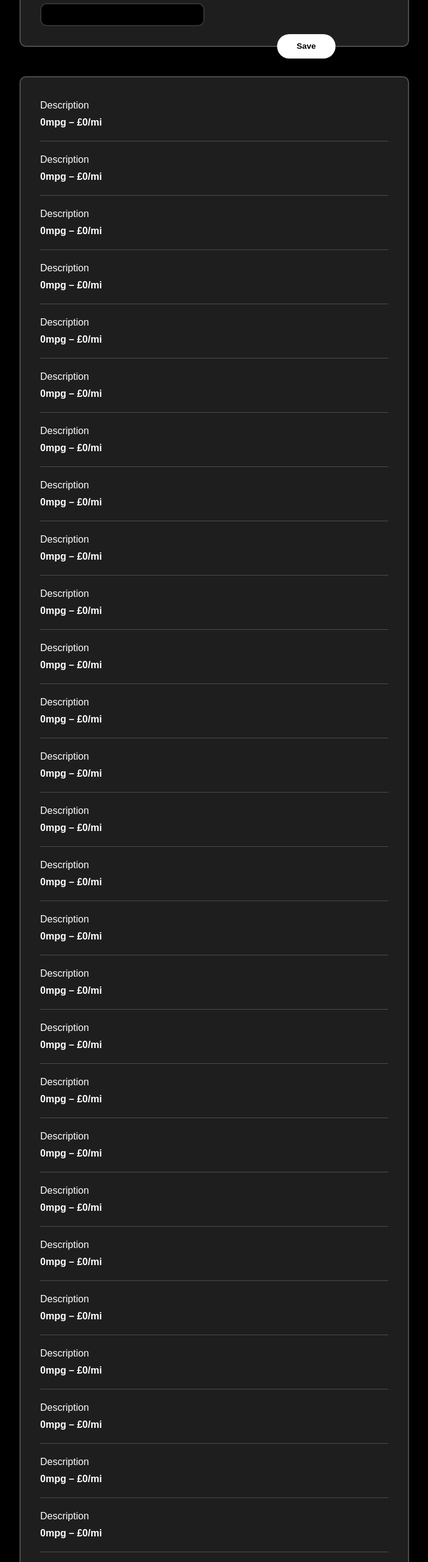
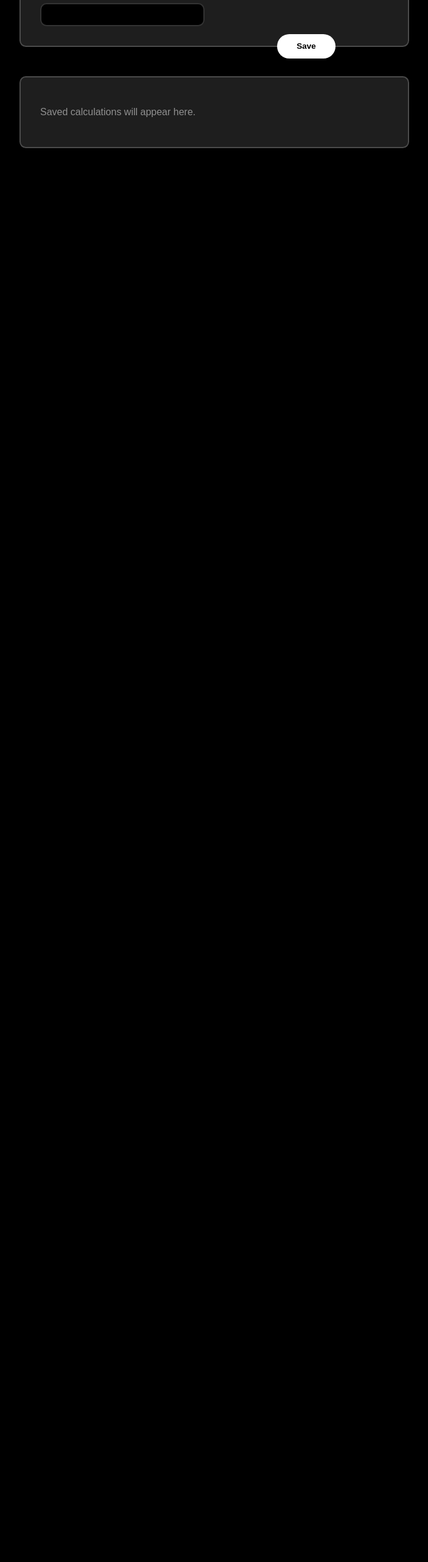
Before and after one commit to robertbckly/mpg-calculator-new, a React (Vite) app: page / in a window 1280 px wide. Shown: the part 235-2797 px from the top of the page at 61% size, without its empty margins (288-991 px from the left). After the commit the page ends 800 px from the top, so only its background shows below. Built offline with nearby package versions, Linux system fonts and the light colour scheme.

Commit message:
feat: implement save + retrieve

```diff
--- a/src/components/app.tsx
+++ b/src/components/app.tsx
@@ -1,10 +1,12 @@
-import React, { useState } from 'react';
+import React, { useEffect, useState } from 'react';
+import { v4 as uuid } from 'uuid';
+import { Record as RecordT } from '../common/types/record';
 import MainForm from './main-form/main-form';
 import OutputDisplay from './output-display/output-display';
-import { Record as RecordT } from '../common/types/record';
+import Record from './record/record';
 import './app.css';
-import Record from './record/record';
 
+const LOCAL_STORAGE_NAME = 'recordList';
 const INIT_INPUT_DATA: RecordT = Object.freeze({
   id: null,
   volume: null,
@@ -16,6 +18,21 @@ const INIT_INPUT_DATA: RecordT = Object.freeze({
 export default function App() {
   const [inputData, setInputData] = useState<RecordT>(INIT_INPUT_DATA);
   const [recordList, setRecordList] = useState<RecordT[]>([]);
+  const [synced, setSynced] = useState(false);
+
+  useEffect(() => {
+    // Sync state with storage on first load
+    if (!synced) {
+      const serialisedRecords = window.localStorage.getItem(LOCAL_STORAGE_NAME);
+      if (serialisedRecords?.length) setRecordList(JSON.parse(serialisedRecords));
+      setSynced(true);
+    } else {
+      // Sync storage with state on change
+      window.localStorage.setItem(LOCAL_STORAGE_NAME, JSON.stringify(recordList));
+    }
+  }, [synced, recordList]);
+
+  const resetInput = () => setInputData(INIT_INPUT_DATA);
 
   const handleInputChange = (input: string, value: any) => {
     // Needs runtime validation (using browser APIs)
@@ -27,132 +44,38 @@ export default function App() {
     setInputData((data) => ({ ...data, [input]: castValue }));
   };
 
-  const handleSave = () => alert('Saving not implemented yet :-(');
+  const handleSave = () => {
+    const newRecord: RecordT = { ...inputData, id: uuid() };
+    setRecordList((records) => ([...records, newRecord]));
+    resetInput();
+  };
+
+  const handleDelete = (id: RecordT['id']) => {
+    if (!id) return;
+    setRecordList((records) => records.filter((record) => record.id !== id));
+  };
 
   return (
     <main>
+
       <article className="container container--calculator">
         <MainForm value={inputData} onChange={handleInputChange} />
-
         <OutputDisplay data={inputData} />
-
-        <button className="save-button" type="button" onClick={handleSave}>
-          Save
-        </button>
+        <button className="save-button" type="button" onClick={handleSave}>Save</button>
       </article>
 
       <article className="container container--records">
-        {recordList.length
+        {!recordList.length
           ? <p className="hint">Saved calculations will appear here.</p>
-          : (
-            <>
-              <Record data={INIT_INPUT_DATA} />
-              <Record data={INIT_INPUT_DATA} />
-              <Record data={INIT_INPUT_DATA} />
-              <Record data={INIT_INPUT_DATA} />
-              <Record data={INIT_INPUT_DATA} />
-              <Record data={INIT_INPUT_DATA} />
-              <Record data={INIT_INPUT_DATA} />
-              <Record data={INIT_INPUT_DATA} />
-              <Record data={INIT_INPUT_DATA} />
-              <Record data={INIT_INPUT_DATA} />
-              <Record data={INIT_INPUT_DATA} />
-              <Record data={INIT_INPUT_DATA} />
-              <Record data={INIT_INPUT_DATA} />
-              <Record data={INIT_INPUT_DATA} />
-              <Record data={INIT_INPUT_DATA} />
-              <Record data={INIT_INPUT_DATA} />
-              <Record data={INIT_INPUT_DATA} />
-              <Record data={INIT_INPUT_DATA} />
-              <Record data={INIT_INPUT_DATA} />
-              <Record data={INIT_INPUT_DATA} />
-              <Record data={INIT_INPUT_DATA} />
-              <Record data={INIT_INPUT_DATA} />
-              <Record data={INIT_INPUT_DATA} />
-              <Record data={INIT_INPUT_DATA} />
-              <Record data={INIT_INPUT_DATA} />
-              <Record data={INIT_INPUT_DATA} />
-              <Record data={INIT_INPUT_DATA} />
-              <Record data={INIT_INPUT_DATA} />
-              <Record data={INIT_INPUT_DATA} />
-              <Record data={INIT_INPUT_DATA} />
-              <Record data={INIT_INPUT_DATA} />
-              <Record data={INIT_INPUT_DATA} />
-            </>
-          )}
+          : recordList.map((record) => (
+            <Record
+              key={record.id}
+              data={record}
+              onDelete={handleDelete}
+            />
+          ))}
       </article>
+
     </main>
   );
 }
-
-// BITS FROM BEFORE...
-
-// const LOCAL_STORAGE_NAME = 'recordList';
-
-// const [recordList, setRecordList] = useState<RecordT[]>([]);
-// const [synced, setSynced] = useState(false);
-// const [savingOpen, setSavingOpen] = useState(false);
-
-// useEffect(() => {
-//   // No state; so sync state with storage
-//   if (!synced) {
-//     const storedRecords = JSON.parse(window.localStorage.getItem(LOCAL_STORAGE_NAME));
-//     if (storedRecords?.length) setRecordList(storedRecords);
-//     setSynced(true);
-//     return;
-//   }
-//   // State updated; so sync storage with state
-//   window.localStorage.setItem(LOCAL_STORAGE_NAME, JSON.stringify(recordList));
-// }, [recordList, synced]);
-
-// /**
-//  * Resets input form. Only clears input data if a record with ID is already saved
-//  * (to prevent data loss).
-//  *
-//  * Deleting a record will clear input data because the `recordList` state value will
-//  * still contain the record object at the time of calling `resetInput()`.
-//  *
-//  * @param force force input data to be cleared
-//  */
-// const resetInput = (force = false) => {
-//   const recordIsSaved = recordList.findIndex((record) => record.id === inputData.id) >= 0;
-//   if (recordIsSaved || force) setInputData(INIT_INPUT_DATA);
-//   setSavingOpen(false);
-// };
-
-// const saveRecord = () => {
-//   const { id } = inputData;
-//   if (id) {
-//     // Update existing Record
-//     setRecordList((list) => {
-//       const newList = [...list];
-//       const indexToReplace = newList.findIndex((record) => record.id === id);
-//       newList[indexToReplace] = { ...inputData, id };
-//       return newList;
-//     });
-//   } else {
-//     // Create new Record
-//     setRecordList((exRecordList) => [...exRecordList, { ...inputData, id: uuid() }]);
-//   }
-
-//   resetInput(true);
-// };
-// /**
-//  * Handles save button's dual behaviour:
-//  * - first click: expand form (via `savingOpen`)
-//  * - second click: finally save all details
-//  */
-// const handleSave = () => {
-//   if (!savingOpen) setSavingOpen(true);
-//   else saveRecord();
-// };
-
-// const handleEdit = (id: string) => {
-//   setInputData(recordList.filter((record) => record.id === id)[0]);
-//   setSavingOpen(true);
-// };
-
-// const handleDelete = (id: string) => {
-//   setRecordList((list) => list.filter((record) => record.id !== id));
-//   resetInput();
-// };
--- a/src/components/record/record.tsx
+++ b/src/components/record/record.tsx
@@ -5,17 +5,18 @@ import './record.css';
 
 type RecordProps = {
   data: RecordT;
-  // onEdit: (id: string) => void;
-  // onDelete: (id: string) => void;
+  onDelete: (id: RecordT['id']) => void;
 };
 
-export default function Record({ data }: RecordProps) {
+export default function Record({ data, onDelete }: RecordProps) {
   const mpg = milesPerGallon(data);
   const cpm = costPerMile(data);
   return (
     <article className="record">
-      <h2 className="record__description">{data.description || 'Description'}</h2>
+      {/* Temporarily using ID as description */}
+      <h2 className="record__description">{data.id}</h2>
       <p className="record__data">{`${mpg}mpg – £${cpm}/mi`}</p>
+      <button type="button" onClick={() => onDelete(data.id)}>Delete</button>
     </article>
   );
 }
```
